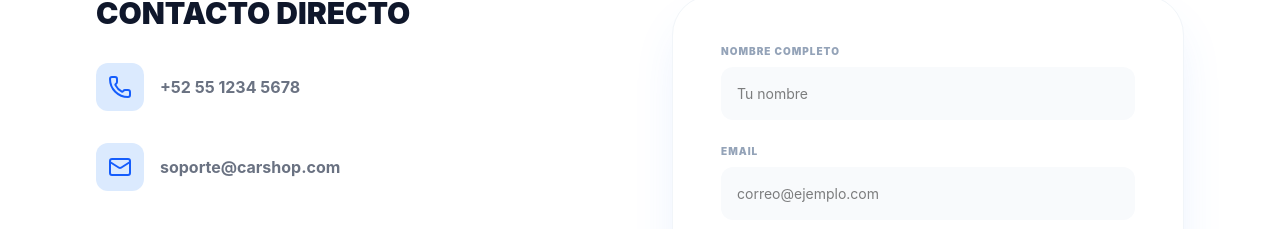
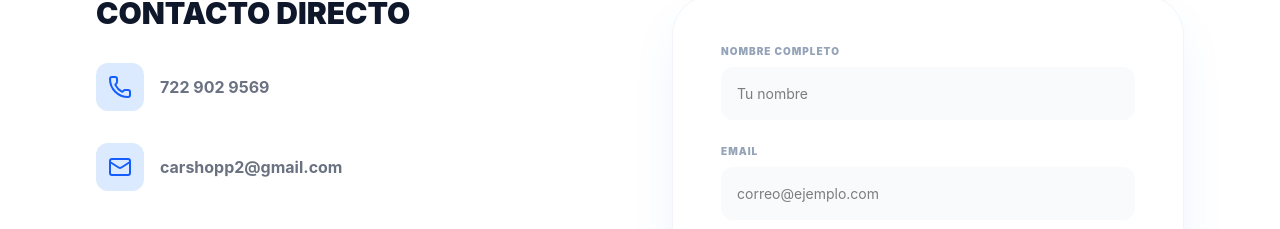
Before and after one commit to Alex2509812/carshop, a React (Vite) app: page /contacto in a window 1280 px wide. Shown: the part 440-669 px from the top of the page. Built offline with nearby package versions, Linux system fonts and the light colour scheme.

Commit message:
Coreccion datos de Contacto

```diff
--- a/src/pages/Contacto.tsx
+++ b/src/pages/Contacto.tsx
@@ -55,11 +55,11 @@ export default function Contacto() {
           <h3 className="text-3xl font-black uppercase text-slate-900">Contacto Directo</h3>
           <div className="flex items-center gap-4">
             <div className="bg-blue-100 p-3 rounded-xl text-blue-600"><Phone /></div>
-            <p className="text-gray-500 font-bold">+52 55 1234 5678</p>
+            <p className="text-gray-500 font-bold">722 902 9569</p>
           </div>
           <div className="flex items-center gap-4">
             <div className="bg-blue-100 p-3 rounded-xl text-blue-600"><Mail /></div>
-            <p className="text-gray-500 font-bold">soporte@carshop.com</p>
+            <p className="text-gray-500 font-bold">carshopp2@gmail.com</p>
           </div>
         </div>
 
```
